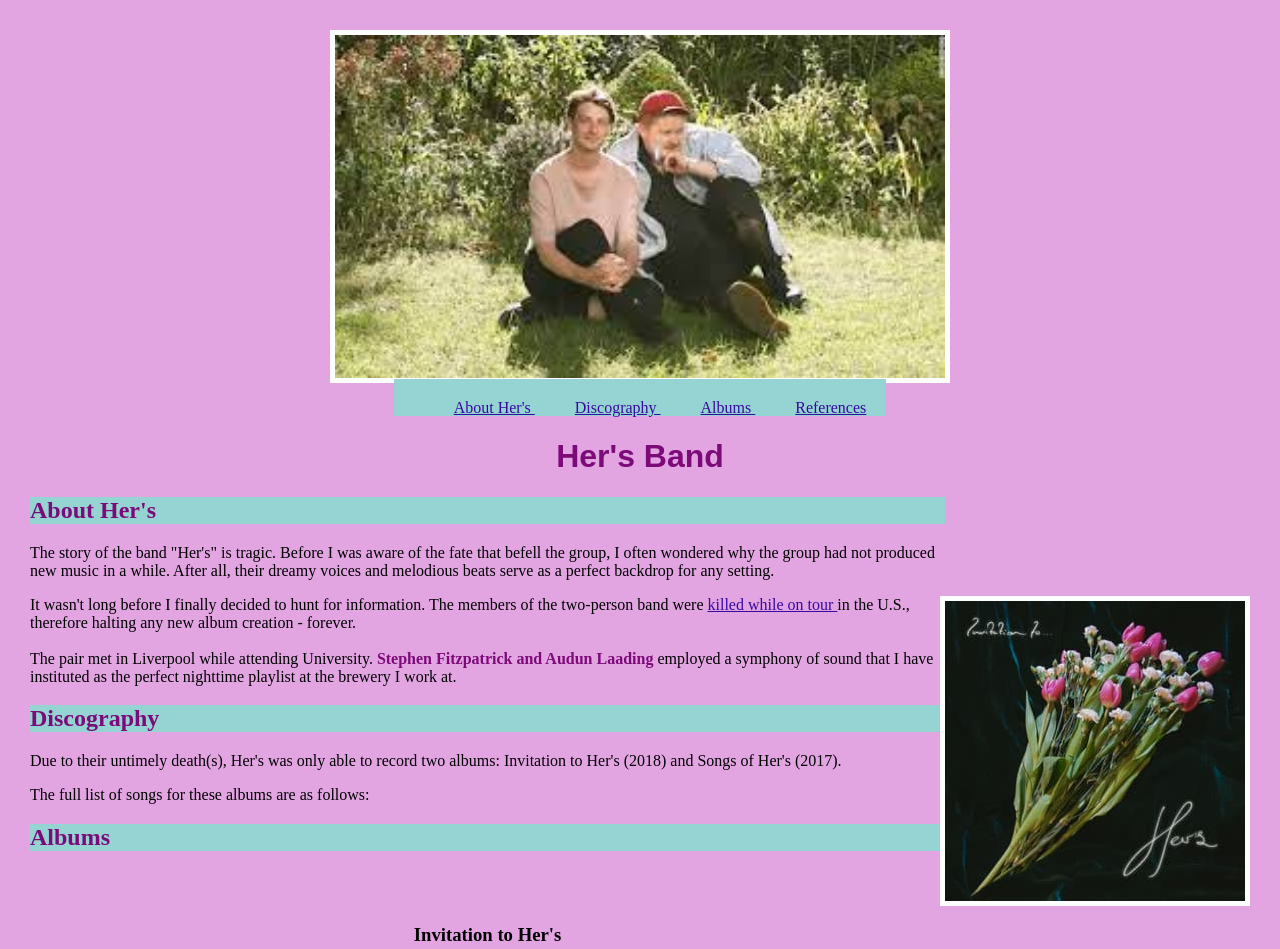
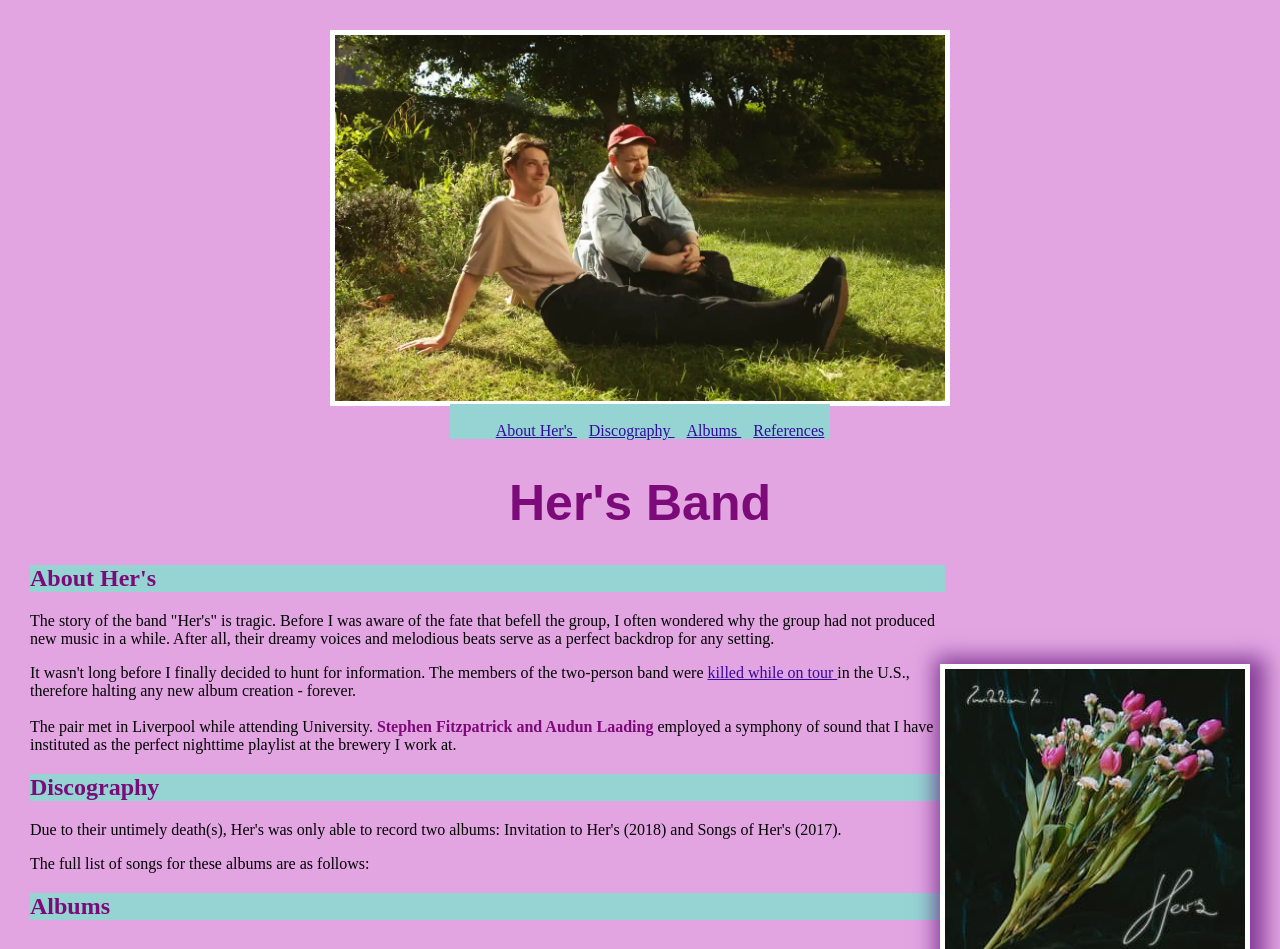
Before and after one commit to daniellanorris/m4-hw4-norris-daniella, a plain HTML site: page index.html in a window 1280 px wide. Shown: the top 949 px of the page. Drawn offline with Linux system fonts and the light colour scheme.

Commit message:
new changes

```diff
--- a/index.html
+++ b/index.html
@@ -12,7 +12,7 @@
 </head>
 <body>
 <header>
-    <img class="band_hers" src="hers_band.jpeg" alt="picture of the members of the band hers
+    <img class="band_hers" src="hers-band.jpeg" alt="picture of the members of the band hers
     sitting in grass during the day. one member is wearing a pink tshirt and black
     pants, and the other is wearing all black, a red cap, and a denim longsleeve.">
     <p id="menu-outer">
@@ -27,7 +27,7 @@
 </p>
 </header>
      <h1> Her's Band</h1>
-    <article>
+    <article class="Ab-Hers">
     <section class="ab1">
         <h2 class="color" id="AboutHers"> About Her's </h2>
         <p> The story of the band "Her's" is tragic. Before I was aware of the fate that befell the group,
--- a/style.css
+++ b/style.css
@@ -10,16 +10,16 @@ body{
 img {
     border: 5px solid white;
 }
-img > .album-cover {
-    position: fixed
-
+article > .album-cover {
+    max-width: 50%;
+    box-shadow: 5px 3px 20px 10px rgba(85, 7, 114, 0.658);
 }
 
 .band_hers {
     display: block;
      margin-left: auto;
     margin-right: auto;
-    width: 50%;
+    max-width: 50%;
  }
 .hangingindent {
     padding-left: 20px;
@@ -29,6 +29,7 @@ h1 {
     font-family: Arial, Helvetica, sans-serif, Impact, Haettenschweiler, 'Arial Narrow Bold', sans-serif;
     color: rgb(124, 10, 121);
     text-align: center;
+    font-size: 50px;
 }
 h2 {
     color:rgb(124, 10, 121)
@@ -57,7 +58,7 @@ header {
 
 nav * {
     background: #96D4D4;
-    margin: 10px ;
+    margin: 3px;
     box-align: center;
     display: inline;
     width: 100%;
@@ -71,7 +72,7 @@ nav * {
 ul#horizontal-list {
     min-width: 696px;
     list-style: none;
-    padding-top: 20px;
+    padding-top: 18px;
 }
 ul#horizontal-list li {
     display: inline;
@@ -90,6 +91,6 @@ caption, footer {
     text-align: center;
 }
 
- a {
+a {
     color: rgb(54, 9, 158);
 }
```
Also changed, not shown: hers-band.jpeg (added).
